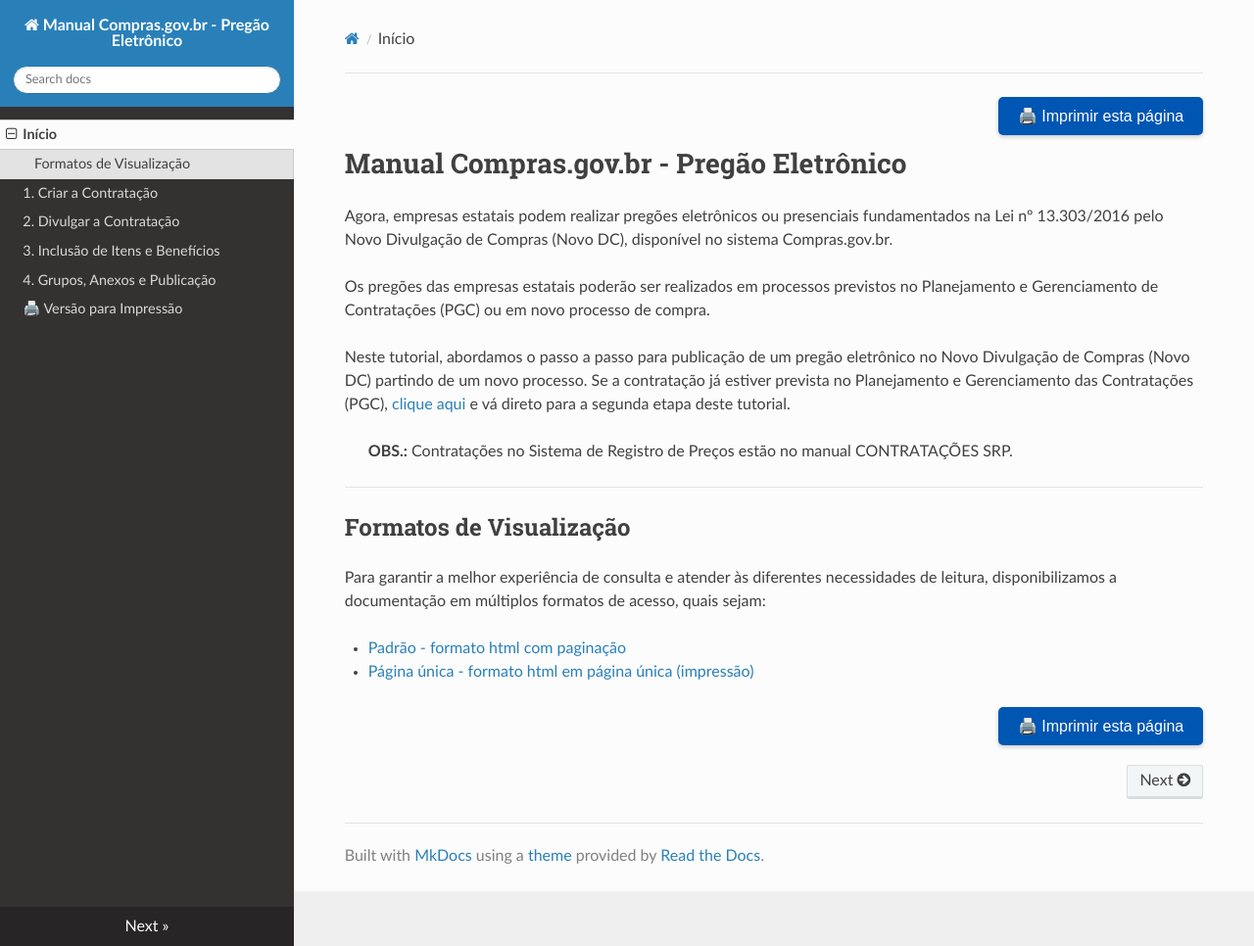
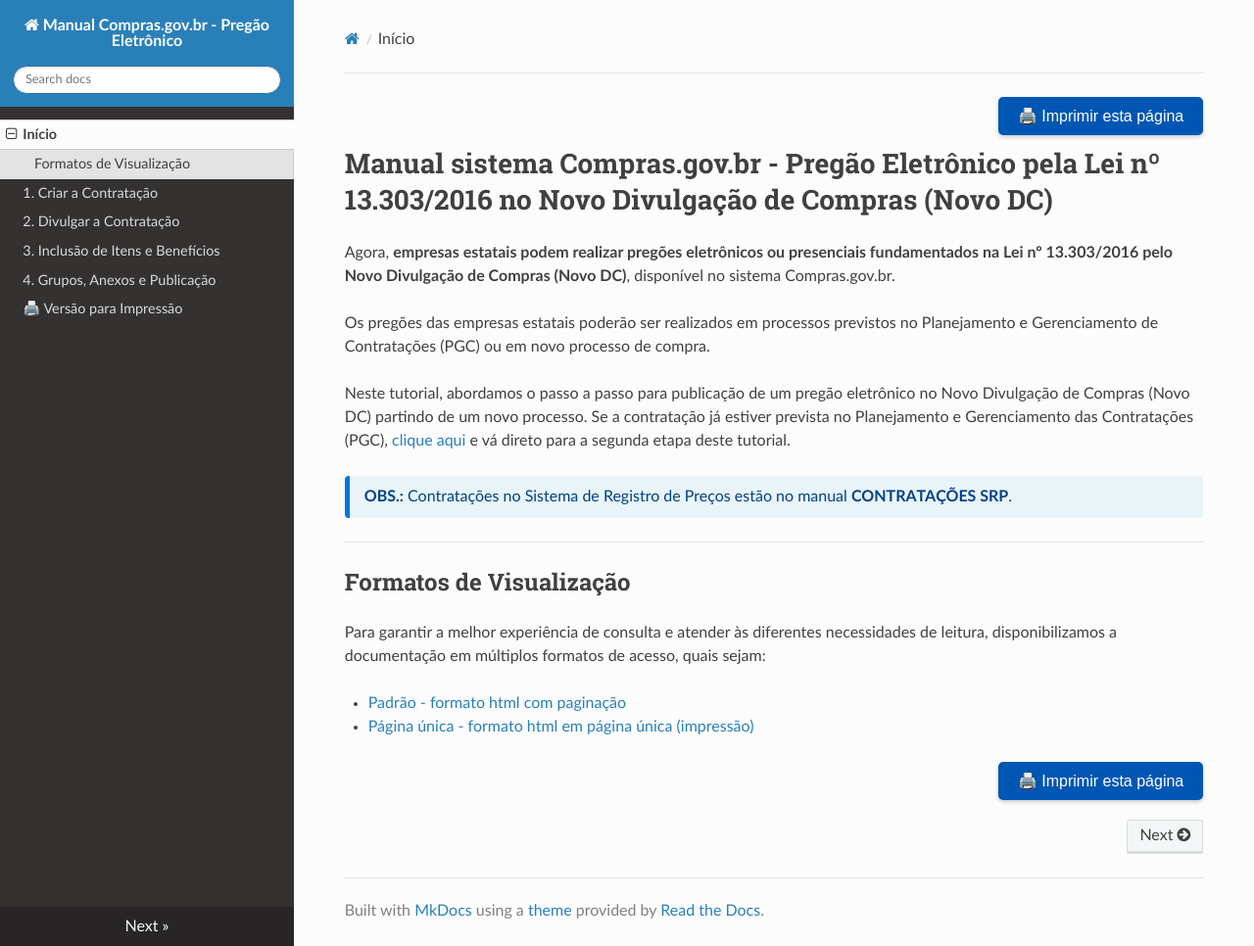
Before and after one commit to emilix10-bit/manual-compras-pregao-estilos, an MkDocs documentation site: the page built from docs/index.md, in a window 1280 px wide and 966 px high. Shown: the whole window at 98% size. Built offline with MkDocs 1.6.1, drawn with Linux system fonts in a browser that asks for light colours; nearby versions of some CDN libraries.

Commit message:
Update index.md

```diff
--- a/docs/index.md
+++ b/docs/index.md
@@ -4,15 +4,17 @@
   </button>
 </div>
 
-# Manual Compras.gov.br - Pregão Eletrônico
+# Manual sistema Compras.gov.br - Pregão Eletrônico pela Lei nº 13.303/2016 no Novo Divulgação de Compras (Novo DC)
 
-Agora, empresas estatais podem realizar pregões eletrônicos ou presenciais fundamentados na Lei nº 13.303/2016 pelo Novo Divulgação de Compras (Novo DC), disponível no sistema Compras.gov.br.
+Agora, **empresas estatais podem realizar pregões eletrônicos ou presenciais fundamentados na Lei nº 13.303/2016 pelo Novo Divulgação de Compras (Novo DC)**, disponível no sistema Compras.gov.br.
 
 Os pregões das empresas estatais poderão ser realizados em processos previstos no Planejamento e Gerenciamento de Contratações (PGC) ou em novo processo de compra.
 
 Neste tutorial, abordamos o passo a passo para publicação de um pregão eletrônico no Novo Divulgação de Compras (Novo DC) partindo de um novo processo. Se a contratação já estiver prevista no Planejamento e Gerenciamento das Contratações (PGC), [clique aqui](02-divulgar-contratacao.md) e vá direto para a segunda etapa deste tutorial.
 
-> **OBS.:** Contratações no Sistema de Registro de Preços estão no manual CONTRATAÇÕES SRP.
+<div style="background-color: #e8f4f8; border-left: 5px solid #0275d8; padding: 12px 15px; margin: 15px 0; border-radius: 4px; color: #004085;">
+  <strong>OBS.:</strong> Contratações no Sistema de Registro de Preços estão no manual <strong>CONTRATAÇÕES SRP</strong>.
+</div>
 
 ---
 
```
